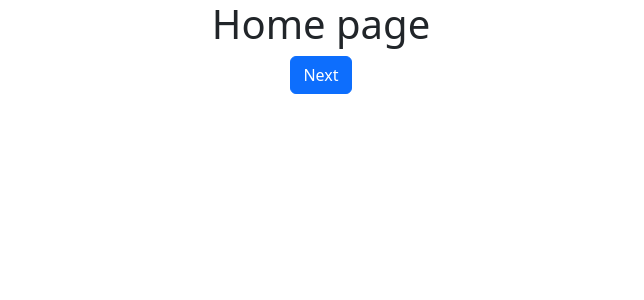
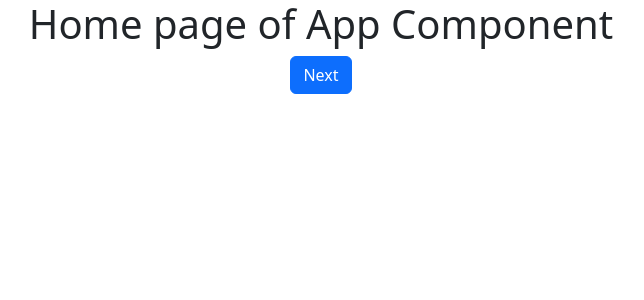
Before and after one commit to kaushikosu/azure-signup-for-github, a React (Create React App) app in the folder client/: page / in a window 1280 px wide. Shown: the top 300 px of the page, without its empty margins (319-963 px from the left). Built offline with nearby package versions, Linux system fonts and the light colour scheme.

Commit message:
Updated title

```diff
--- a/client/src/App.tsx
+++ b/client/src/App.tsx
@@ -7,7 +7,7 @@ function App() {
   return (
     <div className="App">
       <h1>
-        Home page
+        Home page of App Component
       </h1>
       <Button onClick={() => navigate("create")}> Next </Button>
     </div>
```
